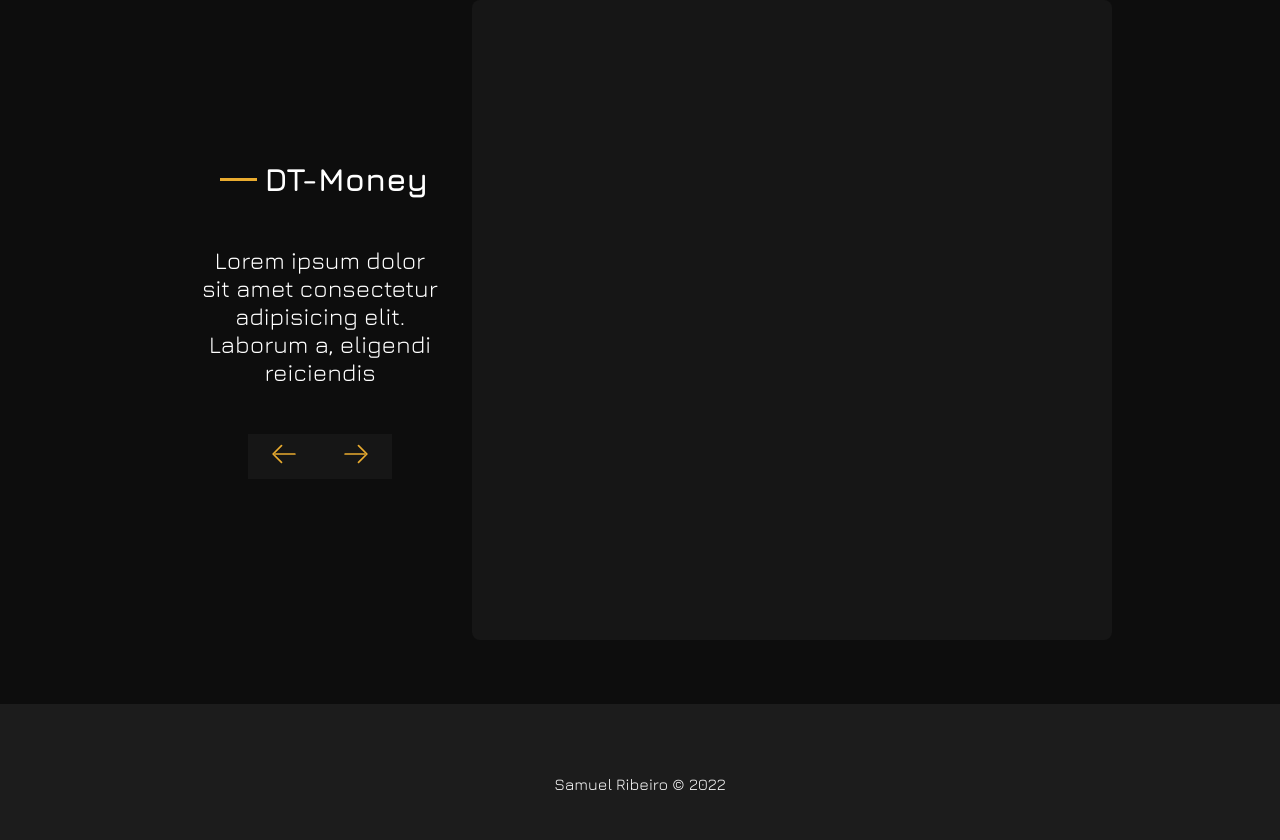
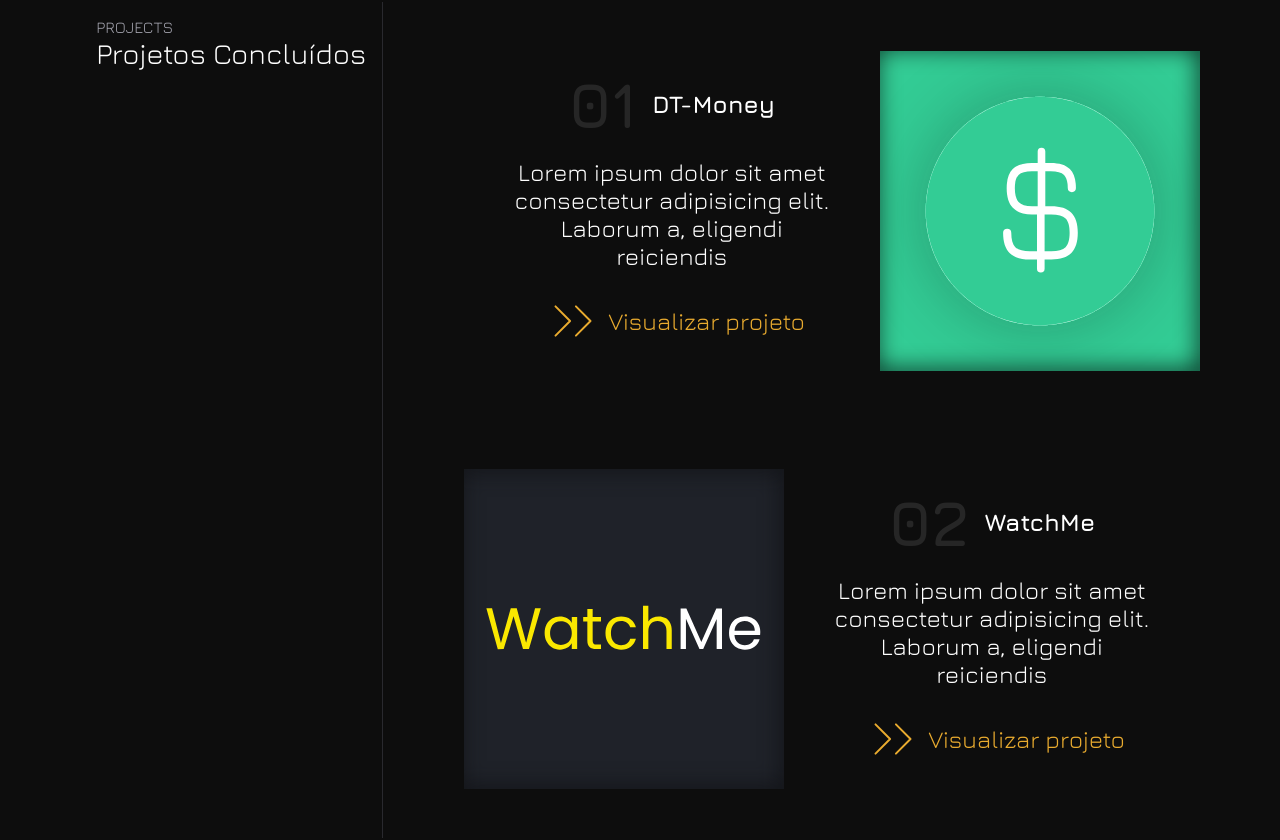
Before and after one commit to Samuelwps/Portifolio1.1, a React (Create React App) app: page / in a window 1280 px wide. Shown: the part 580-1420 px from the top of the page. Built offline with nearby package versions, Linux system fonts and the light colour scheme.

Commit message:
Cretating page from DT-Money

```diff
--- /dev/null
+++ b/src/components/ProjectsHome/index.tsx
@@ -0,0 +1,60 @@
+import { ListItem, SelectedWorks, SectionWorks, Imgworks, DivWorks, DivForWorks, ProjectsWorks } from "./styled"
+import dtmoneyIcon from "./../../images/dtmoneyIcon.svg"
+import watchMe from "./../../images/watchMe.svg"
+import Arrow from "./../../images/chevrons-right.svg"
+
+export function Projects() {
+    return(
+        <SectionWorks>
+            <DivForWorks>
+                <SelectedWorks>
+                    <ProjectsWorks>
+                        <p>PROJECTS</p>
+                        <h2>Projetos Concluídos</h2>
+                    </ProjectsWorks>
+                </SelectedWorks>
+                <div>
+                    <ListItem>
+                        <DivWorks>
+                            <div>
+                                <h1>01</h1>
+                                <h4>DT-Money</h4>
+                            </div>
+                            <p>
+                                Lorem ipsum dolor sit amet
+                                consectetur adipisicing elit.
+                                Laborum a, eligendi reiciendis
+                            </p>
+                            <div className="Arrow">
+                                <a href="/DtMoney"><img src={Arrow} alt="Arrow"/>Visualizar projeto</a>
+                            </div>
+                        </DivWorks>
+                        <Imgworks>
+                            <img src={dtmoneyIcon} alt="DT-Money"/>
+                        </Imgworks>
+                    </ListItem>
+
+                    <ListItem>
+                        <Imgworks>
+                            <img src={watchMe} alt="DT-Money"/>
+                        </Imgworks>
+                        <DivWorks>
+                            <div>
+                                <h1>02</h1>
+                                <h4>WatchMe</h4>
+                            </div>
+                            <p>
+                                Lorem ipsum dolor sit amet
+                                consectetur adipisicing elit.
+                                Laborum a, eligendi reiciendis
+                            </p>
+                            <div className="Arrow">
+                                <a href="/WatchMe"><img src={Arrow} alt="Arrow"/>Visualizar projeto</a>
+                            </div>
+                        </DivWorks>
+                    </ListItem>
+                </div>
+            </DivForWorks>
+        </SectionWorks>
+    )
+}
--- /dev/null
+++ b/src/components/ProjectsHome/styled.ts
@@ -0,0 +1,136 @@
+import styled from "styled-components"
+
+
+export const SectionWorks = styled.section`
+        margin:2rem;
+`;
+
+
+export const ListItem = styled.div`
+
+        margin:0 auto;
+        display: flex;
+        align-items: center;
+        justify-content:space-around;
+
+
+        &:first-child{@media screen and (max-width:1080px){
+                flex-direction: column-reverse;
+        }}
+        @media screen and (max-width:1080px){
+                flex-direction: column;
+        }
+
+`;
+
+
+
+export const Imgworks = styled.div`
+        max-width:20rem;
+        max-height:20rem;
+
+        img{
+                width:100%;
+                height:100%;
+        }
+`;
+
+export const SelectedWorks = styled.div`
+        border-right: 1px solid var(--gray-800);
+
+        @media screen and (max-width:1080px){
+                display: flex;
+                align-items: center;
+                justify-content: center;
+                max-width: 10rem;
+        }
+
+
+
+`;
+
+export const ProjectsWorks = styled.div`
+        margin:1rem;
+        display:flex;
+        flex-direction:column;
+
+        @media screen and (max-width:1080px){
+                transform: rotate(-90deg) translate3d(-20px,-6px,0);
+                min-width: 25rem;
+        }
+
+        h2{
+                font-size: 1.8rem;
+                font-weight:400;
+                @media screen and (max-width:1080px){
+                        font-size: 2.5rem;
+                }
+
+
+        }
+
+        p{
+                color: var(--gray-100);
+        }
+`;
+
+export const DivWorks = styled.div`
+        max-width:20rem;
+        display:flex;
+        flex-direction:column;
+        margin:3rem;
+        font-size:1.5rem;
+
+        div{
+                display:flex;
+                justify-content:center;
+                align-items:center;
+                padding:1rem;
+
+
+                h1{
+                        font-size:4rem;
+                        opacity:0.1;
+                        padding-right:1rem;
+                }
+        }
+
+        p{
+                display:flex;
+                text-align:center;
+        }
+
+
+        .Arrow{
+                display:flex;
+
+                a{
+                        display:flex;
+                        justify-items:center;
+                        align-items:center;
+                        color:var(--yellow-500);
+                        text-decoration:none;
+                        transition:0.5s;
+                        &:hover{
+                                transform: scale(1.1);
+                        }
+
+                        img{
+                                max-width:7rem;
+                                max-height:7rem;
+                        }
+                }
+        }
+`;
+
+export const DivForWorks = styled.div`
+        max-width: 1200px;
+        display:flex;
+        margin: 0 auto;
+        justify-content:center;
+        padding:2rem;
+        flex-direction:row;
+        justify-content:space-around;
+
+        padding: 6.5rem 0rem 3rem 0rem;
+`;
--- a/src/components/Projects/index.tsx
+++ b/src/components/ProjectsPages/index.tsx
@@ -1,13 +1,12 @@
-// import { ListItem, SelectedWorks, SectionWorks, Imgworks, DivWorks, DivForWorks, ProjectsWorks } from "./styled"
-import dtmoneyIcon from "./../../images/dtmoneyIcon.svg"
 
-import { Project, SectionWorks, DivWorks, DivContent, DivTitle, Title, DivImage, Ullist } from "./styled"
+import { Project, SectionWorks, DivWorks, DivContent, DivTitle, Title, DivImage } from "./styled"
 
-import Arrow from "./../../images/arrow.svg"
+import dtmoneyimage from "./../../images/dtmoneyimage.png"
 
 
 export function Projects() {
     return(
+        <>
         <SectionWorks>
             <Project>
                 <DivWorks>
@@ -26,15 +25,15 @@ export function Projects() {
                             Laborum a, eligendi reiciendis
                         </p>
 
-                        <Ullist>
-                            <li><a><img src={Arrow} alt="arrow"/></a></li>
-                            <li><a><img src={Arrow} className="second"alt="arrow"/></a></li>
-                        </Ullist>
+
                     </DivTitle>
 
-                    <DivImage></DivImage>
+                    <DivImage>
+                        <img src={dtmoneyimage} alt="dtmoneyimage" />
+                    </DivImage>
                 </DivContent>
             </Project>
         </SectionWorks>
+        </>
     )
 }
--- a/src/components/Projects/styled.ts
+++ b/src/components/ProjectsPages/styled.ts
@@ -98,11 +98,15 @@ export const Ullist = styled.ul`
 
 
 export const DivImage = styled.div`
-        display: flex;
-        width:40rem;
-        height:40rem;
-        border-radius: 8px;
+        max-width:45rem;
+        max-height:45rem;
         background:var(--background);
+
+        img{
+                width:100%;
+                height:100%;
+        }
+
 `
 
 export const Project = styled.div`
--- /dev/null
+++ b/src/pages/DtMoney/index.tsx
@@ -0,0 +1,35 @@
+
+import { Project, SectionWorks, DivWorks, DivContent, DivTitle, Title, DivImage } from "./styled"
+
+import dtmoneyimage from "./../../images/dtmoneyimage.png"
+
+
+export function DtMoney() {
+    return(
+        <>
+        <SectionWorks>
+            <Project>
+                <DivContent>
+                    <DivTitle>
+                        <Title>
+                            <div/>
+                            <h4>DT-Money</h4>
+                        </Title>
+                        <p>
+                            Lorem ipsum dolor sit amet
+                            consectetur adipisicing elit.
+                            Laborum a, eligendi reiciendis
+                        </p>
+
+
+                    </DivTitle>
+
+                    <DivImage>
+                        <img src={dtmoneyimage} alt="dtmoneyimage" />
+                    </DivImage>
+                </DivContent>
+            </Project>
+        </SectionWorks>
+        </>
+    )
+}
--- /dev/null
+++ b/src/pages/DtMoney/styled.ts
@@ -0,0 +1,116 @@
+import styled from "styled-components"
+
+
+export const SectionWorks = styled.section`
+        padding-top: 5rem;
+        display:flex;
+        justify-content: center;
+`;
+
+export const DivWorks = styled.div`
+        display: flex;
+        flex-direction:column;
+        align-items: flex-start;
+
+        p{
+                color:var(--gray-300);
+        }
+
+`
+
+export const DivContent = styled.div`
+        display:flex;;
+        align-items:center;
+        justify-content: center;
+        margin:1.5rem;
+
+        @media screen and (max-width:940px){
+                flex-direction: column;
+        }
+`
+
+export const DivTitle = styled.div`
+        display:flex;;
+        flex-direction: column;
+        margin:3rem;
+        justify-content: center;
+        align-items:center;
+
+        font-size:1.5rem;
+
+        p{
+                text-align: center;
+                max-width:15rem;
+                padding-top:3rem;
+        }
+
+`
+
+export const Title = styled.div`
+        display:flex;
+        flex-direction:row;
+        align-items:center;
+        justify-content:center;
+
+
+
+        div{
+                background: var(--yellow-500);
+                width:2.3rem;
+                margin:0.5rem;
+                height:3px;
+        }
+
+        h4{
+                font-size:2rem;
+        }
+`;
+
+export const Ullist = styled.ul`
+        display:flex;
+        max-width:10rem;
+
+        list-style: none;
+
+        padding-top:3rem;
+
+        li{
+                padding:0.5rem;
+                background:var(--background);
+                a{
+                        width:20rem;
+                        height:20rem;
+
+                        cursor:pointer;
+                        margin:1rem;
+
+                        img{
+                                width: 1.5rem;
+                                height: 1.5rem;
+                        }
+                }
+        }
+
+        .second{
+                transform: scaleX(-1);
+        }
+`
+
+
+export const DivImage = styled.div`
+        max-width:45rem;
+        max-height:45rem;
+        background:var(--background);
+
+        img{
+                width:100%;
+                height:100%;
+        }
+
+`
+
+export const Project = styled.div`
+        display:flex;
+        align-items: flex-start;
+        flex-direction:column;
+`;
--- a/src/pages/Home/index.tsx
+++ b/src/pages/Home/index.tsx
@@ -1,6 +1,6 @@
 
 import { AboutMe } from "../../components/Me"
-import { Projects } from "../../components/Projects"
+import { Projects } from "../../components/ProjectsHome"
 
 export function Home() {
   return (
--- a/src/routes.js
+++ b/src/routes.js
@@ -7,6 +7,7 @@ import {
 
 import { Home } from  "./pages/Home"
 import { About } from  "./pages/About"
+import { DtMoney } from  "./pages/DtMoney"
 
 
 const Rout = () => {
@@ -17,6 +18,8 @@ const Rout = () => {
         <Route path="/home" element={<Home />} />
 
         <Route path="/About" element={<About />} />
+
+        <Route path="/DtMoney" element={<DtMoney />} />
       </Routes>
     </BrowserRouter>
     )
```
Also changed, not shown: src/images/dtmoneyimage.png (added).
